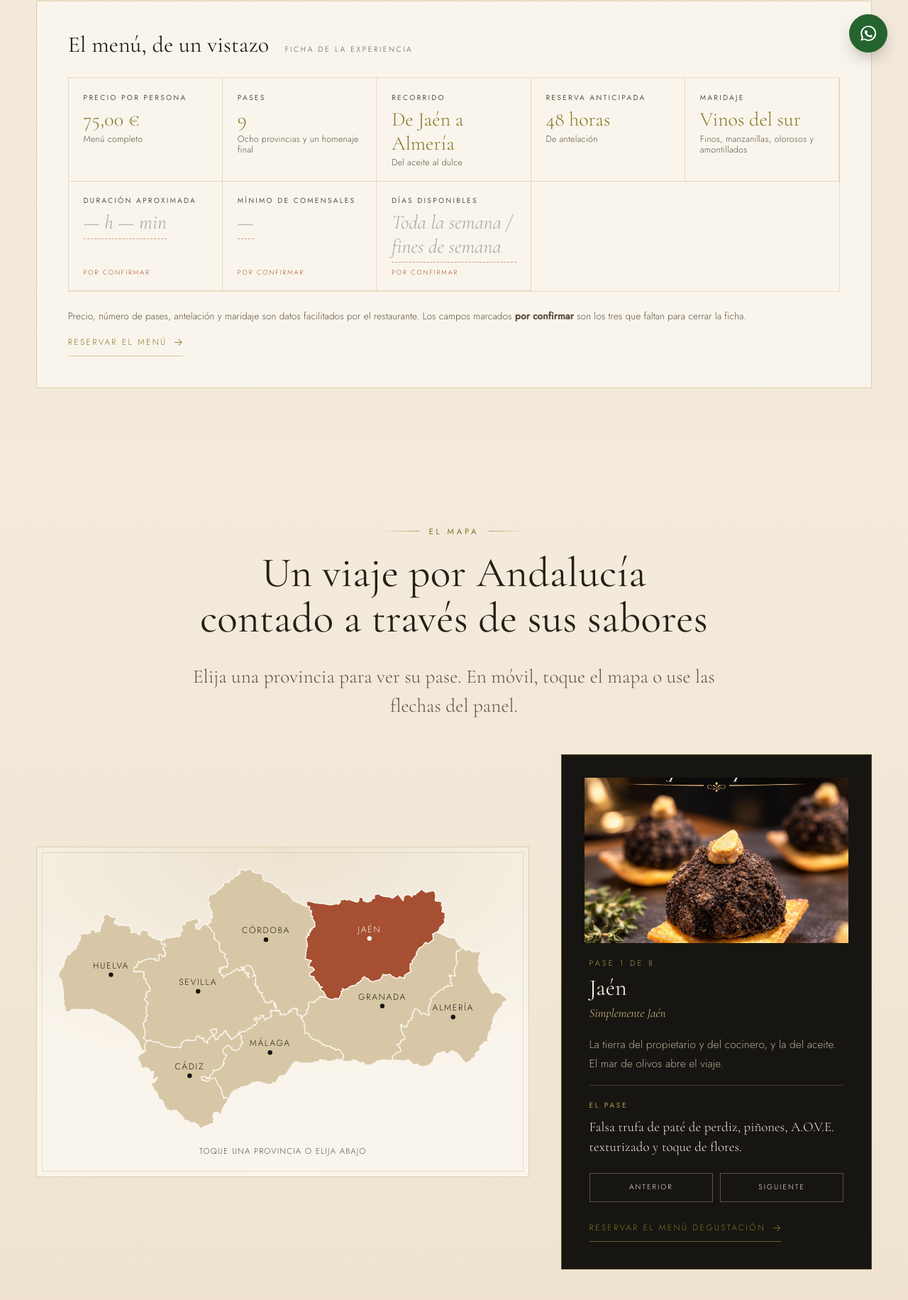
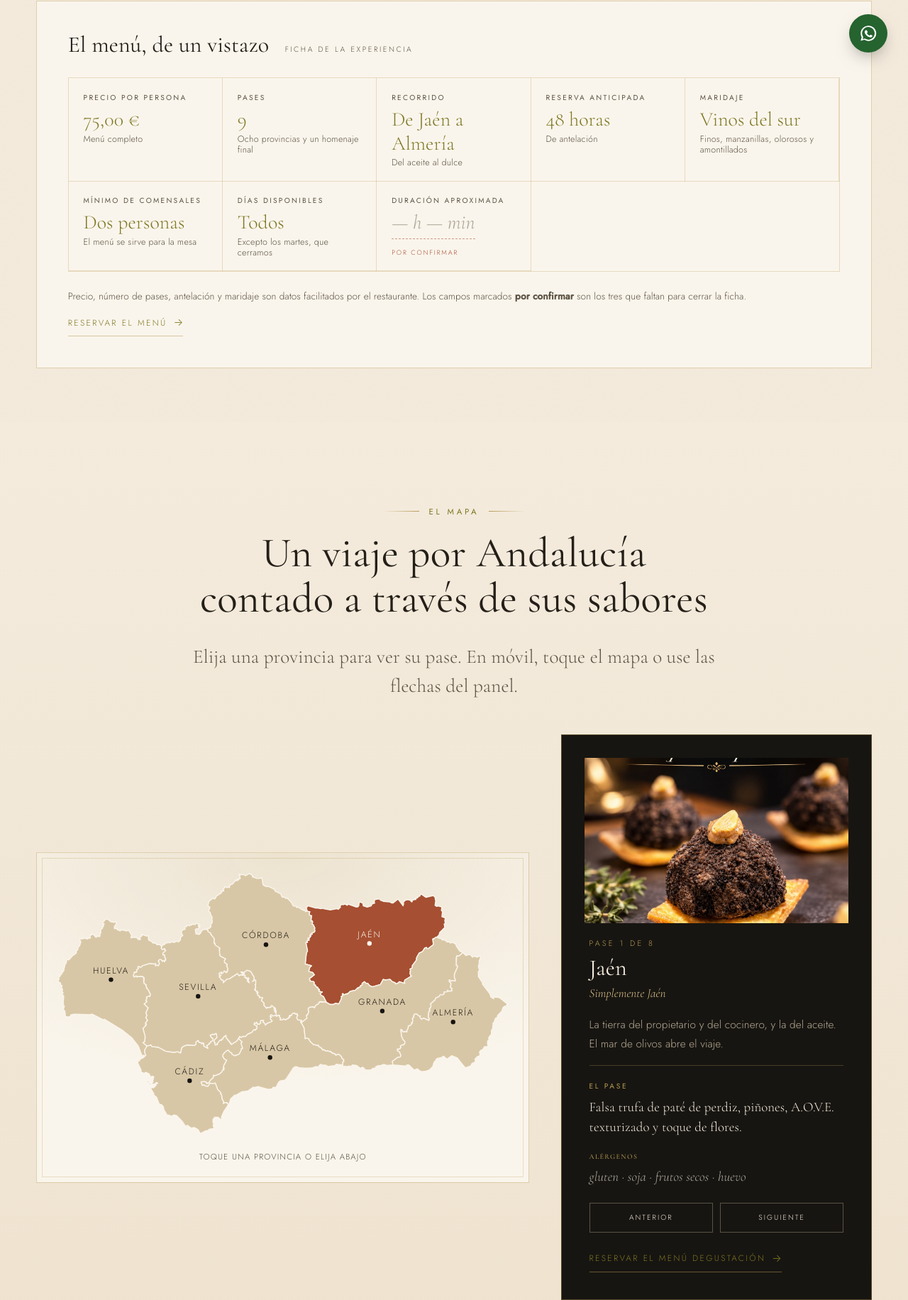
Before and after one commit to sefiro888/taranta, a plain HTML site: page menu-degustacion.html in a window 1280 px wide. Shown: the part 697-2529 px from the top of the page at 71% size. Drawn offline with nearby package versions, Linux system fonts and the light colour scheme.

Commit message:
Horarios, turnos de reserva y alergenos reales del restaurante
Los datos salen de las cartas oficiales en PDF y de la web anterior
del cliente, no de informacion publica aproximada.

- Horarios corregidos: cierran los martes y el domingo cierran a las
  18:00. Lo que teniamos habria mandado gente a la puerta cerrada.
- Turnos de reserva: franja libre entre semana y dos turnos exactos
  de viernes noche en adelante.
- Alergenos de los nueve pases, declarados plato a plato.
- El noveno pase es "Homenaje a la abuela Micaela", y la abuela es
  la del chef.
- Menu degustacion: minimo dos comensales.
- La ficha del menu baja de tres campos sin confirmar a uno.

Co-Authored-By: Claude Opus 5 <noreply@anthropic.com>

```diff
--- a/css/styles.css
+++ b/css/styles.css
@@ -841,6 +841,22 @@ button.plato__foto:hover img { transform: scale(1.07); }
 .pase__foto { margin-top: 1.2rem; max-width: 420px; }
 .pase--homenaje { border-top-width: 2px; border-top-color: var(--terracota); }
 
+/* Alergenos: obligatorios por normativa, pero no deben competir con el plato.
+   Van en cuerpo pequeno, con la etiqueta en versalitas y el listado en cursiva. */
+.alergenos {
+  margin: .9rem 0 0; font-size: .78rem; line-height: 1.5;
+  font-style: italic; color: var(--texto-suave);
+}
+.alergenos b {
+  font-style: normal; font-weight: 500;
+  font-size: .62rem; letter-spacing: .14em; text-transform: uppercase;
+  color: var(--oliva); margin-right: .45rem;
+}
+.fondo-carbon .alergenos { color: var(--texto-inv-s); }
+.fondo-carbon .alergenos b,
+.mapa-panel__pase .alergenos b { color: var(--dorado); }
+.mapa-panel__pase .alergenos { color: rgba(236, 231, 216, .72); }
+
 /* ------------------------------------------- 12 bis. FICHA DEL MENU
    Datos de cabecera del menu degustacion. Los campos aun no confirmados
    se presentan como huecos a completar con el restaurante, no como error. */
--- a/data/menu-data.js
+++ b/data/menu-data.js
@@ -190,42 +190,51 @@ window.PROVINCIAS = [
     titular: 'Simplemente Jaén',
     texto: 'La tierra del propietario y del cocinero, y la del aceite. El mar de olivos abre el viaje.',
     pase: 'Falsa trufa de paté de perdiz, piñones, A.O.V.E. texturizado y toque de flores.',
+    alergenos: ['gluten', 'soja', 'frutos secos', 'huevo'],
     img: 'assets/images/plato-falsa-trufa-jaen.jpg',
     alt: 'Falsa trufa de paté de perdiz, primer pase del menú degustación, fotografía publicada por La Taranta en su Instagram' },
   { id: 'malaga', nombre: 'Málaga', orden: 2,
-    titular: 'Málaga la bella',
+    titular: 'Málaga la Bella',
     texto: 'La almendra y el vinagre, el mar y la huerta: el ajoblanco servido sobre una ostra.',
-    pase: 'Ostra, crema de ajo blanco y boquerón en vinagre.' },
+    pase: 'Ostra, crema de ajo blanco y boquerón en vinagre.',
+    alergenos: ['molusco', 'gluten', 'pescado', 'sulfitos', 'frutos secos'] },
   { id: 'granada', nombre: 'Granada', orden: 3,
     titular: 'De visita por la Alpujarra de Granada',
     texto: 'Chorizo ibérico, patata, huevo y padrón: la tapa alpujarreña llevada al tartar.',
-    pase: 'Tartar de chorizo ibérico, espuma de patata, huevo, panceta ibérica y padrón.' },
+    pase: 'Tartar de chorizo ibérico, espuma de patata, huevo, panceta ibérica y padrón.',
+    alergenos: ['huevo'] },
   { id: 'cadiz', nombre: 'Cádiz', orden: 4,
     titular: 'De chirigotas por Cádiz',
     texto: 'La bahía en un bocado crujiente, con un punto cítrico que despierta.',
-    pase: 'Tortita de camarones crujiente y mayonesa de lima.' },
+    pase: 'Tortita de camarones crujiente y mahonesa de lima.',
+    alergenos: ['gluten', 'marisco', 'lácteos'] },
   { id: 'cordoba', nombre: 'Córdoba', orden: 5,
     titular: 'Córdoba la llana',
     texto: 'Guiso largo de toda la vida convertido en canelón, con trufa y queso ahumado.',
-    pase: 'Canelón de rabo de toro, crema trufada y lascas de queso ahumado.' },
+    pase: 'Canelón de rabo de toro, crema trufada y lascas de queso ahumado.',
+    alergenos: ['huevo', 'lácteos', 'sulfitos', 'gluten'] },
   { id: 'sevilla', nombre: 'Sevilla', orden: 6,
-    titular: 'Paseando por Sevilla en la Feria de Abril',
+    titular: 'Paseando por Sevilla en la feria de abril',
     texto: 'Tradición de barra y de convento: bacalao, tomate y patata revolcona con técnica de hoy.',
-    pase: 'Bacalao a baja temperatura, patata revolcona y tomate especiado.' },
+    pase: 'Bacalao a baja temperatura, patata revolcona y tomate especiado.',
+    alergenos: ['pescado', 'huevo'] },
   { id: 'huelva', nombre: 'Huelva', orden: 7,
     titular: 'Pisando las arenas del Rocío a Huelva',
     texto: 'De la sierra de Aracena llega el ibérico, trabajado aquí con caldo de jamón y setas.',
-    pase: 'Presa ibérica D.O. Jabugo, caldo de jamón y setas.' },
+    pase: 'Presa ibérica D.O. Jabugo, caldo de jamón y setas.',
+    alergenos: ['gluten', 'sulfitos'] },
   { id: 'almeria', nombre: 'Almería', orden: 8,
     titular: 'Un toque dulce de Almería',
     texto: 'Cierra el recorrido por el sur un buñuelo caliente de crema de vainilla.',
-    pase: 'Buñuelo con crema de vainilla y mousse de chocolate blanco.' }
+    pase: 'Buñuelo con crema de vainilla y mousse de chocolate blanco.',
+    alergenos: ['gluten', 'huevo', 'lácteos'] }
 ];
 
 window.HOMENAJE = {
-  nombre: 'Homenaje a Micaela',
+  nombre: 'Homenaje a la abuela Micaela',
   pase: 'Helado de A.O.V.E., pestiños y espuma de leche merengada.',
-  texto: 'El último pase no pertenece a ninguna provincia: pertenece a una cocina de casa. Cierra el viaje donde empiezan todas las cocinas del sur.'
+  texto: 'El último pase no pertenece a ninguna provincia: es el homenaje del chef a su abuela. Cierra el viaje donde empiezan todas las cocinas del sur.',
+  alergenos: ['gluten', 'huevo', 'lácteos']
 };
 
 /* ------------------------------------------- FICHA DEL MENU DEGUSTACION
@@ -234,7 +243,9 @@ window.MENU_FICHA = {
   precio: 75.00,
   pases: 9,
   antelacion: '48 horas',
-  maridaje: 'Selección de vinos del sur: finos, manzanillas, olorosos y amontillados. Se añade aparte para potenciar los sabores del menú.'
+  comensales: 'Mínimo dos personas',
+  maridaje: 'Selección de vinos del sur: finos, manzanillas, olorosos y amontillados. Se añade aparte para potenciar los sabores del menú.',
+  nota: 'El menú puede tener variaciones según disponibilidad de producto.'
 };
 
 /* ------------------------------------------------------------------ POEMA
--- a/js/mapa-andalucia.js
+++ b/js/mapa-andalucia.js
@@ -106,6 +106,13 @@
     contenedor.appendChild(pista);
   }
 
+  /* Los alergenos vienen de las cartas oficiales del restaurante. Si un pase
+     no los trae declarados, no se inventa nada: simplemente no se muestran. */
+  function alergenos(p) {
+    if (!p || !p.alergenos || !p.alergenos.length) return '';
+    return '<p class="alergenos"><b>Alérgenos</b> ' + p.alergenos.join(' · ') + '</p>';
+  }
+
   /* ------------------------------------------------------------- Panel */
   function pintarPanel(prov, indice) {
     if (!panel) return;
@@ -122,7 +129,7 @@
       '<h3>' + prov.nombre + '</h3>' +
       '<p class="mapa-panel__titular">' + prov.titular + '</p>' +
       '<p class="mapa-panel__texto">' + prov.texto + '</p>' +
-      '<div class="mapa-panel__pase"><b>El pase</b><p>' + prov.pase + '</p></div>' +
+      '<div class="mapa-panel__pase"><b>El pase</b><p>' + prov.pase + '</p>' + alergenos(prov) + '</div>' +
       '<div class="mapa-panel__nav">' +
         '<button type="button" data-mapa-ant>Anterior</button>' +
         '<button type="button" data-mapa-sig>Siguiente</button>' +
@@ -177,9 +184,9 @@
       { b: 'Recorrido', v: 'De Jaén a Almería', s: 'Del aceite al dulce' },
       { b: 'Reserva anticipada', v: F.antelacion, s: 'De antelación' },
       { b: 'Maridaje', v: 'Vinos del sur', s: 'Finos, manzanillas, olorosos y amontillados' },
-      { b: 'Duración aproximada', v: '— h — min', pendiente: true },
-      { b: 'Mínimo de comensales', v: '—', pendiente: true },
-      { b: 'Días disponibles', v: 'Toda la semana / fines de semana', pendiente: true }
+      { b: 'Mínimo de comensales', v: 'Dos personas', s: 'El menú se sirve para la mesa' },
+      { b: 'Días disponibles', v: 'Todos', s: 'Excepto los martes, que cerramos' },
+      { b: 'Duración aproximada', v: '— h — min', pendiente: true }
     ];
     var h = '';
     campos.forEach(function (c) {
@@ -202,6 +209,7 @@
           '<p class="pase__provincia">' + p.nombre + ' &middot; ' + p.titular + '</p>' +
           '<h3>' + p.pase + '</h3>' +
           '<p class="pase__desc">' + p.texto + '</p>' +
+          alergenos(p) +
           (p.img ? '<div class="pase__foto"><div class="marco marco--ancho marco--filete"><img src="' + p.img + '" alt="' + (p.alt || p.nombre) + '" loading="lazy"></div></div>' : '') +
         '</div>' +
       '</article>';
@@ -213,6 +221,7 @@
           '<p class="pase__provincia">' + window.HOMENAJE.nombre + '</p>' +
           '<h3>' + window.HOMENAJE.pase + '</h3>' +
           '<p class="pase__desc">' + window.HOMENAJE.texto + '</p>' +
+          alergenos(window.HOMENAJE) +
         '</div>' +
       '</article>';
     }
```
Also changed, not shown: contacto.html (+5 -5 lines), reservas.html (+17 -6 lines).
